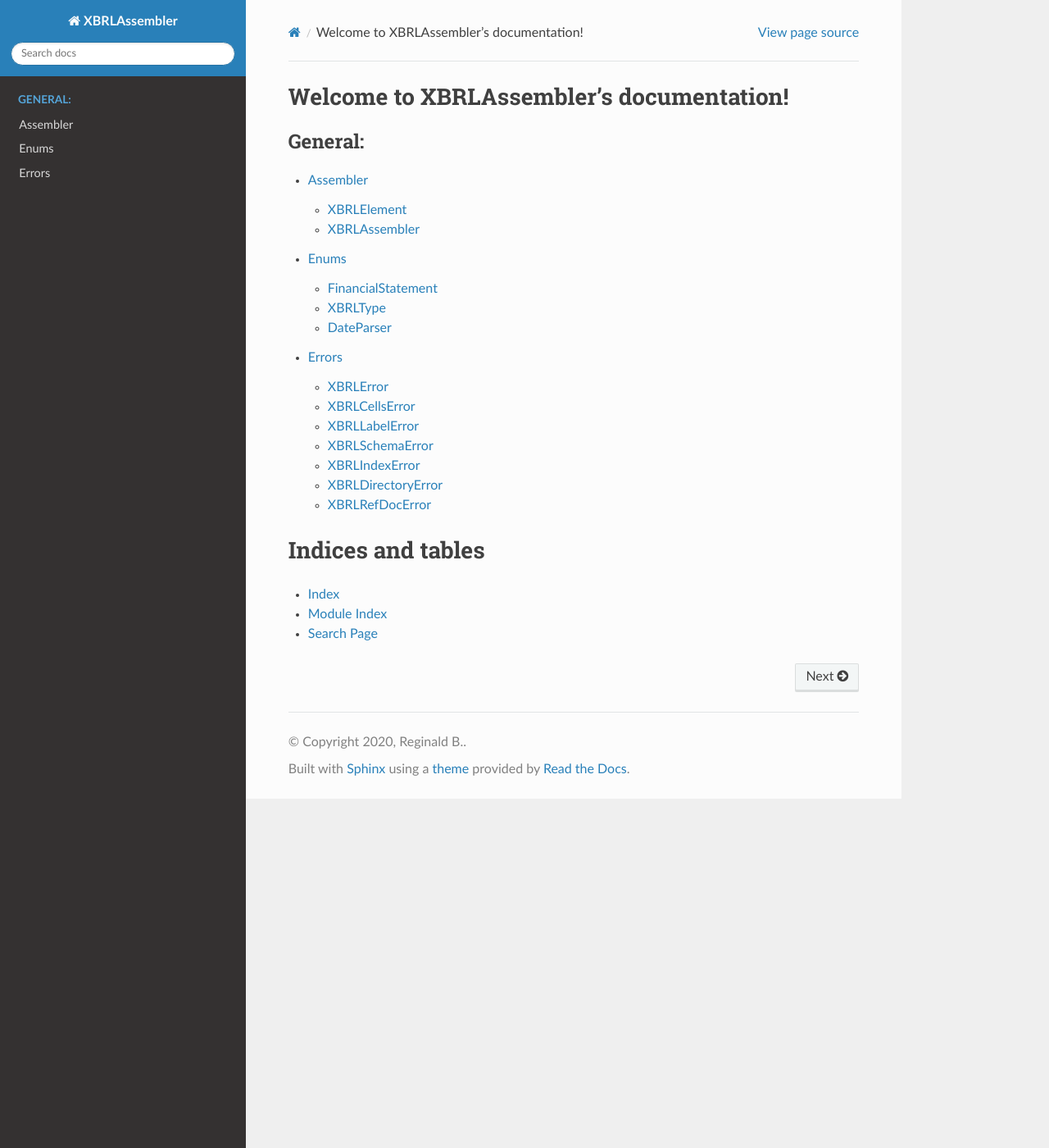
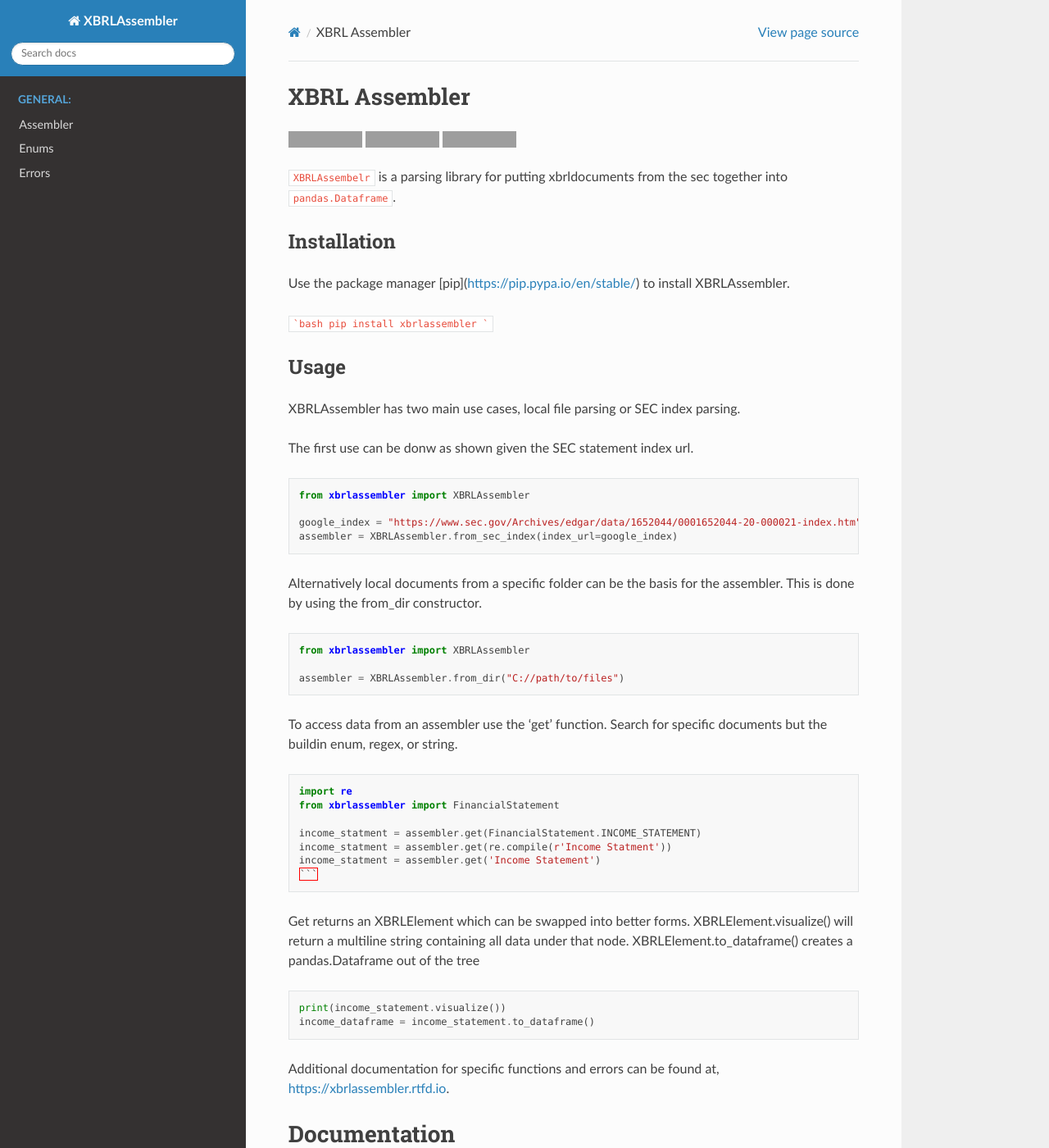
Before and after one commit to Reggles44/xbrlassembler, a Sphinx documentation site: the page built from docs/source/index.rst, in a window 1280 px wide and 1400 px high. Shown: the whole window at 82% size. Built offline with Sphinx 7.4.7 and the Read the Docs theme 2.0.0, drawn with Linux system fonts in a browser that asks for light colours; grey boxes are pictures that could not be loaded.

Commit message:
0.7
Changed README.md to README.rst
Updated Documentation to use README.rst

````diff
--- /dev/null
+++ b/README.rst
@@ -0,0 +1,72 @@
+XBRL Assembler
+==============
+.. image:: https://gitlab.com/Reggles44/xbrlassembler/badges/master/pipeline.svg
+    :alt: pipeline status
+    :target: https://gitlab.com/Reggles44/xbrlassembler/-/commits/master
+
+.. image:: https://gitlab.com/Reggles44/xbrlassembler/badges/master/coverage.svg
+    :alt: coverage report
+    :target: https://gitlab.com/Reggles44/xbrlassembler/-/commits/master
+
+.. image:: https://readthedocs.org/projects/xbrlassembler/badge/?version=latest
+    :alt: Documentation Status
+    :target: https://xbrlassembler.readthedocs.io/en/latest/?badge=latest
+
+``XBRLAssembelr`` is a parsing library for putting xbrldocuments from the sec together into ``pandas.Dataframe``.
+
+Installation
+------------
+
+Use the package manager [pip](https://pip.pypa.io/en/stable/) to install XBRLAssembler.
+
+```bash
+pip install xbrlassembler
+```
+
+Usage
+-----
+
+XBRLAssembler has two main use cases, local file parsing or SEC index parsing.
+
+The first use can be donw as shown given the SEC statement index url.
+
+.. code-block:: python
+
+    from xbrlassembler import XBRLAssembler
+
+    google_index = "https://www.sec.gov/Archives/edgar/data/1652044/0001652044-20-000021-index.htm"
+    assembler = XBRLAssembler.from_sec_index(index_url=google_index)
+
+
+Alternatively local documents from a specific folder can be the basis for the assembler.
+This is done by using the from_dir constructor.
+
+.. code-block:: python
+
+    from xbrlassembler import XBRLAssembler
+
+    assembler = XBRLAssembler.from_dir("C://path/to/files")
+
+To access data from an assembler use the 'get' function.
+Search for specific documents but the buildin enum, regex, or string.
+
+.. code-block:: python
+
+    import re
+    from xbrlassembler import FinancialStatement
+
+    income_statment = assembler.get(FinancialStatement.INCOME_STATEMENT)
+    income_statment = assembler.get(re.compile(r'Income Statment'))
+    income_statment = assembler.get('Income Statement')
+    ```
+
+Get returns an XBRLElement which can be swapped into better forms.
+XBRLElement.visualize() will return a multiline string containing all data under that node.
+XBRLElement.to_dataframe() creates a pandas.Dataframe out of the tree
+
+.. code-block:: python
+
+    print(income_statement.visualize())
+    income_dataframe = income_statement.to_dataframe()
+
+Additional documentation for specific functions and errors can be found at, https://xbrlassembler.rtfd.io.
--- a/docs/source/index.rst
+++ b/docs/source/index.rst
@@ -3,7 +3,9 @@
    You can adapt this file completely to your liking, but it should at least
    contain the root `toctree` directive.
 
-Welcome to XBRLAssembler's documentation!
+.. include:: ../../README.rst
+
+Documentation
 =========================================
 
 .. toctree::
@@ -14,8 +16,6 @@
    enums
    errors
 
-
-
 Indices and tables
 ==================
 
--- a/setup.py
+++ b/setup.py
@@ -1,6 +1,6 @@
 import setuptools
 
-with open("README.md", "r") as fh:
+with open("README.rst", "r") as fh:
     long_description = fh.read()
 
 setuptools.setup(
````
Also changed, not shown: README.md (deleted, +0 -59 lines).
